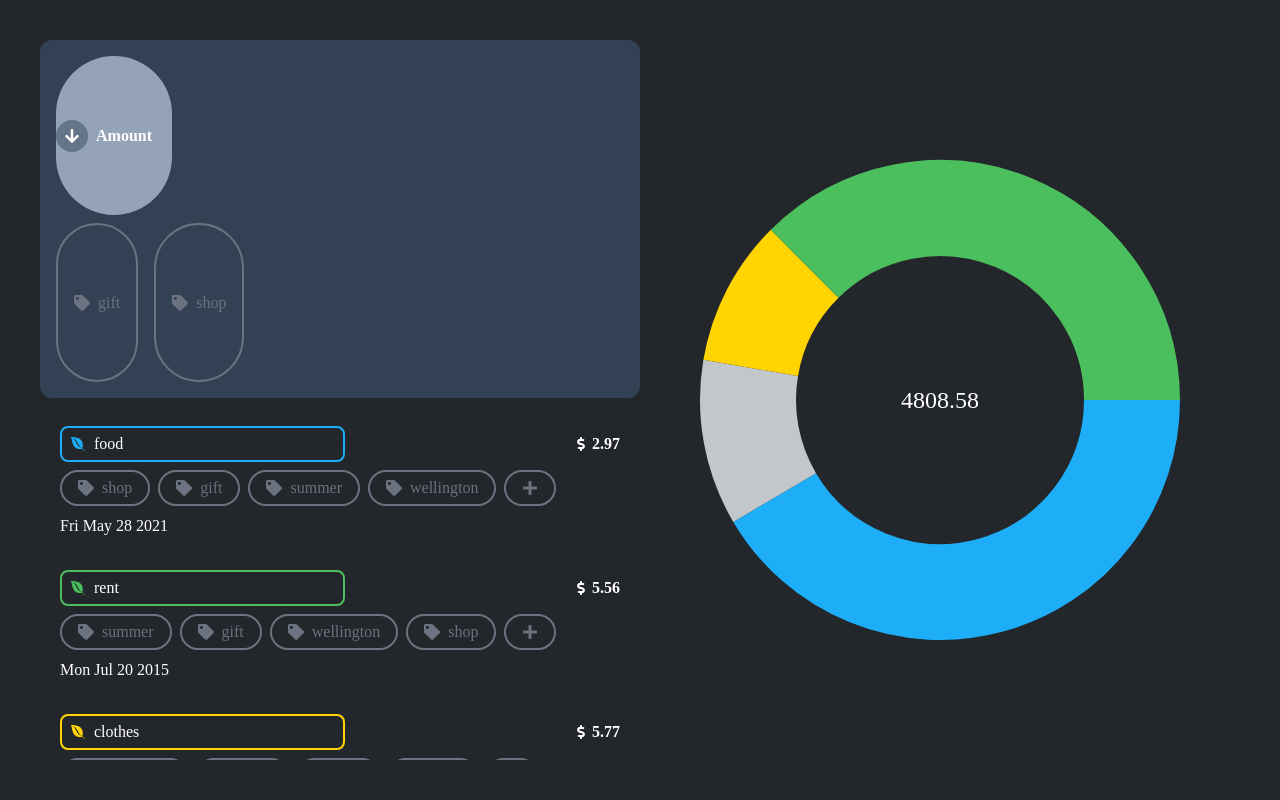
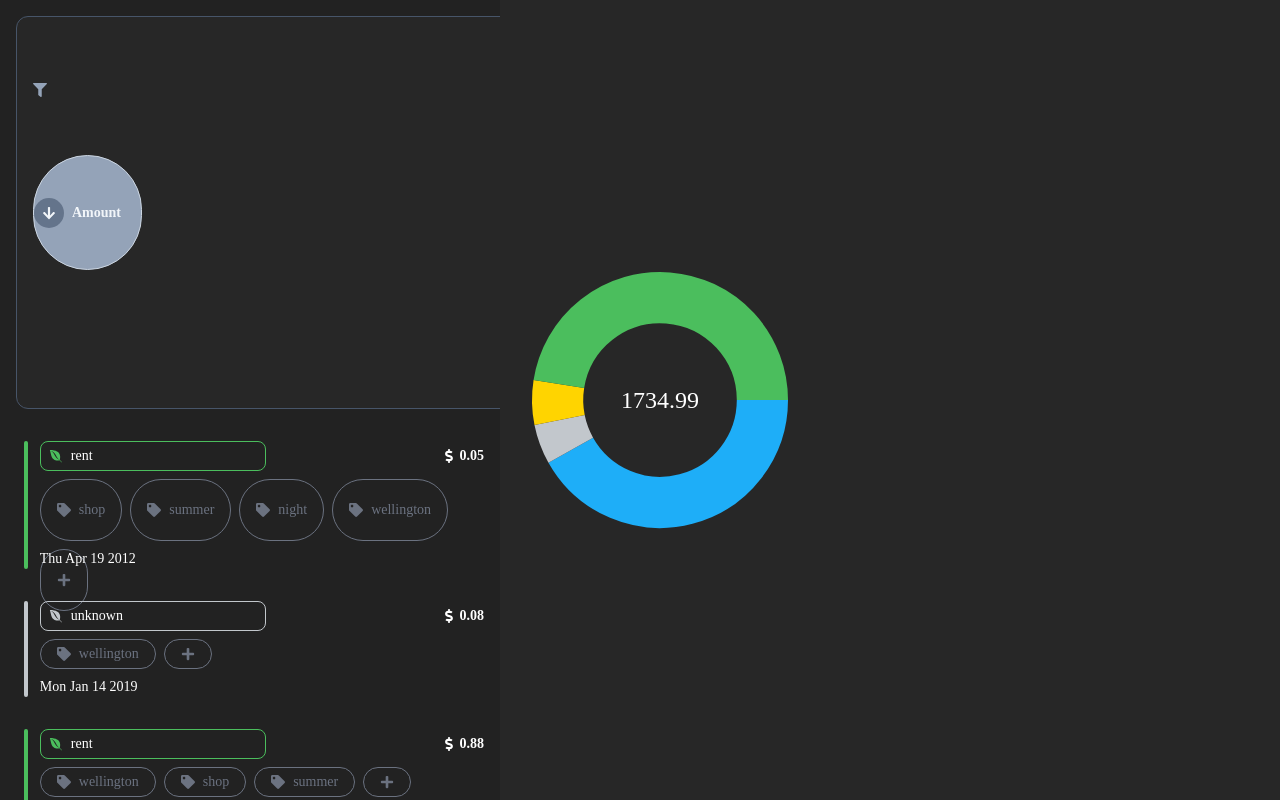
Before and after one commit to rhazsolomon/my-website, a React (Create React App) app: page /pie in a window 1280 px wide. Built offline with nearby package versions, Linux system fonts and the light colour scheme.

Commit message:
some more stuff

```diff
--- a/src/components/PieChart.js
+++ b/src/components/PieChart.js
@@ -2,8 +2,9 @@ import { PieChart as Pie } from "react-minimal-pie-chart";
 
 const PieChartValue = ({ data, d }) => {
     const total = data.reduce((a, b) => a + b.value, 0)
+    console.log(data)
     return (
-        <div className="flex flex-col h-full justify-center items-center content-center ">
+        <div className="flex flex-col h-full justify-center items-center content-center">
             {d && (
                 <div
                     className="text-2xl font-medium"
@@ -51,7 +52,7 @@ const PieChart = ({ data, selectedCategoryId, setSelectedCategoryId }) => {
     }
 
     return (
-        <div className="relative w-full h-full ">
+        <div className="relative w-full h-full max-h-80 max-w-80">
             <div className=" w-full h-full absolute">
                 <Pie
                     data={data}
--- a/src/pages/PieChartPage.js
+++ b/src/pages/PieChartPage.js
@@ -5,7 +5,7 @@ import HStack from "../components/HStack";
 
 import { generateList, random, sample, subset, randomDate } from "../utility/util";
 
-import { FaDollarSign, FaEnvira, FaTag, FaPlus, FaArrowUp } from "react-icons/fa";
+import { FaDollarSign, FaEnvira, FaTag, FaPlus, FaArrowUp, FaFilter } from "react-icons/fa";
 import PieChart from "../components/PieChart";
 
 
@@ -37,7 +37,7 @@ const TransactionElementAmount = ({ amount }) => {
 }
 const TransactionElementCategory = ({ category }) => {
     return (
-        <HStack className="gap-2 border-2 h-auto w-auto py-1 px-2 rounded-lg" style={{ borderColor: categoryMap[category].color }}>
+        <HStack className="gap-2 border-[1pt] h-auto w-auto py-1 px-2 rounded-lg" style={{ borderColor: categoryMap[category].color }}>
             <FaEnvira style={{ fill: categoryMap[category].color }} />
             {categoryMap[category].label}
         </HStack>
@@ -54,7 +54,7 @@ const TransactionElementTag = ({ tag_id }) => {
         </>)
     }
     return (
-        <HStack className='w-min inline h-auto border-2 gap-2 border-gray-500 text-gray-500 px-4 rounded-full py-1'>
+        <HStack className='w-min inline h-auto border-[1pt] gap-2 border-gray-500 text-gray-500 px-4 rounded-full py-1'>
             {content}
         </HStack>
     )
@@ -62,7 +62,10 @@ const TransactionElementTag = ({ tag_id }) => {
 
 const TransactionElement = ({ transaction }) => {
     return (
-        <VStack className='max-w-[600px] px-5 h-auto  p-2 rounded-xl hover:bg-slate-700'>
+        <HStack className='p-4 gap-3 hover:bg-[#272727]'>
+            <div className="w-1 h-full  rounded ml-2"
+                style={{ backgroundColor: categoryMap[transaction.category].color }}></div>
+            <VStack className='max-w-[600px] h-auto  '>
                 <HStack className="w-full h-auto">
                     <TransactionElementCategory category={transaction.category} />
                     <TransactionElementAmount amount={transaction.amount} />
@@ -73,6 +76,8 @@ const TransactionElement = ({ transaction }) => {
                 </div>
                 <div>{transaction.date.toDateString()}</div>
             </VStack>
+        </HStack>
+
 
     )
 }
@@ -83,7 +88,7 @@ const TransactionList = ({ transactions, selectedCategoryId, filteredTagIds }) =
         .filter(t => filteredTagIds == null | subset(filteredTagIds, t.tags))
     )
     return (
-        <VStack className=' gap-4 overflow-y-auto scrollbar-hide items-start justify-start'>
+        <VStack className=' overflow-y-auto scrollbar-hide items-start justify-start'>
             {displayTransactions.map(t => (
                 <TransactionElement transaction={t} />
             ))}
@@ -98,8 +103,12 @@ const FilterOrderByComponent = ({ orderByIdx, setOrderByIdx, orderAscending, set
         transition: 'transform 0.5s'
     }
     return (
-        <HStack className='rounded-full bg-slate-400 w-min gap-2 hover:opacity-80 hover:bg-slate-600' >
-            <div onClick={() => setOrderAscending(!orderAscending)} style={arrowStyle} className='bg-slate-500 p-2 rounded-full hover:bg-slate-600'>
+        <HStack className='rounded-full bg-slate-400 border-[1px] border-slate-300  w-min gap-2 hover:opacity-80 hover:bg-slate-600 text-slate-100' >
+            <div
+                onClick={() => setOrderAscending(!orderAscending)}
+                style={arrowStyle}
+                className='bg-slate-500 p-2 rounded-full hover:bg-slate-600 shadow-slate-500'
+            >
                 <FaArrowUp />
             </div>
 
@@ -110,7 +119,10 @@ const FilterOrderByComponent = ({ orderByIdx, setOrderByIdx, orderAscending, set
 
 const Filter = ({ filteredTagIds, setFilteredTagIds, orderByIdx, setOrderByIdx, orderAscending, setOrderAscending }) => {
     return (
-        <VStack className='bg-slate-700 p-4 h-auto gap-2 rounded-xl'>
+        <VStack className='bg-[#272727] p-4 m-4 w-auto h-auto gap-2 rounded-xl border-[1px] border-slate-600'>
+            <HStack className='text-slate-400'>
+                <FaFilter />
+            </HStack>
             <FilterOrderByComponent orderByIdx={orderByIdx} setOrderByIdx={setOrderByIdx} orderAscending={orderAscending} setOrderAscending={setOrderAscending} />
             <HStack className=" rounded-lg  gap-4">
                 {filteredTagIds.map(tagId => (<TransactionElementTag tag_id={tagId} />))}
@@ -129,15 +141,15 @@ function createNewTransaction(category = null, amount = null, tags = null) {
     }
 }
 
-const allTransactions = generateList(createNewTransaction, 100)
+const allTransactions = generateList(createNewTransaction, 40)
 
 
 const PieChartPage = () => {
 
     const [selectedCategoryId, setSelectedCategoryId] = useState(null)
     const [filteredTagIds, setFilteredTagIds] = useState([
-        'tag_0F0D9CF7-9197-464E-BA6A-9D33B2540639',
-        'tag_47932CFC-CD6E-4AA8-B9A3-FFEC1503F363'
+        // 'tag_0F0D9CF7-9197-464E-BA6A-9D33B2540639',
+        // 'tag_47932CFC-CD6E-4AA8-B9A3-FFEC1503F363'
     ])
     const [orderByIdx, setOrderByIdx] = useState(1)
     const [orderAscending, setOrderAscending] = useState(true)
@@ -158,20 +170,21 @@ const PieChartPage = () => {
 
     function computePieDataFromTransactions(transactions) {
         let categoryToAmount = {}
+
         for (let t of transactions) {
             if (categoryToAmount[t.category] === undefined) { categoryToAmount[t.category] = 0 }
             categoryToAmount[t.category] = categoryToAmount[t.category] + t.amount
         }
         const data = []
         for (const [key, value] of Object.entries(categoryToAmount)) {
-            data.push({ name: key, value: value, color: categoryMap[key].color, mutedColor: categoryMap[key].mutedColor })
+            data.push({ name: key, value: value, color: categoryMap[key].color })
         }
         return data.sort((a, b) => a.name.localeCompare(b.name))
     }
 
     return (
-        <div className='flex flex-col-reverse md:flex-row h-screen items-center bg-[#23262A] text-white w-screen p-10 font-rhaz'>
-            <VStack className='gap-5 max-w-[600px] overflow-y-auto h-full'>
+        <div className='flex flex-col-reverse md:flex-row h-screen items-center bg-[#272727] text-white w-screen font-rhaz text-sm'>
+            <VStack className='max-w-[500px] overflow-y-auto h-full bg-[#222222]'>
                 <Filter filteredTagIds={filteredTagIds} setFilteredTagIds={setFilteredTagIds} orderByIdx={orderByIdx} setOrderByIdx={setOrderByIdx} orderAscending={orderAscending} setOrderAscending={setOrderAscending} />
                 <TransactionList transactions={transactions} selectedCategoryId={selectedCategoryId} filteredTagIds={filteredTagIds} />
             </VStack>
--- a/src/pages/TimelineAppPage.js
+++ b/src/pages/TimelineAppPage.js
@@ -13,7 +13,7 @@ const HideAwayFormAndDisplay = ({ form, display }) => {
 const TimelineForm = () => {
     return (
         <div className="h-full w-1/4 p-16">
-            <form className="bg-red-100 w-full h-full border-2">
+            <form className="bg-red-100 w-full h-full border-[1pt]">
                 <input />
 
             </form>
--- a/tailwind.config.js
+++ b/tailwind.config.js
@@ -12,7 +12,6 @@ const backfaceVisibility = plugin(function ({ addUtilities }) {
 });
 
 module.exports = {
-  content: [],
   content: [
     "./src/**/*.{js,jsx,ts,tsx}",
   ],
```
Lines whose indentation alone changed are shown as unchanged.
